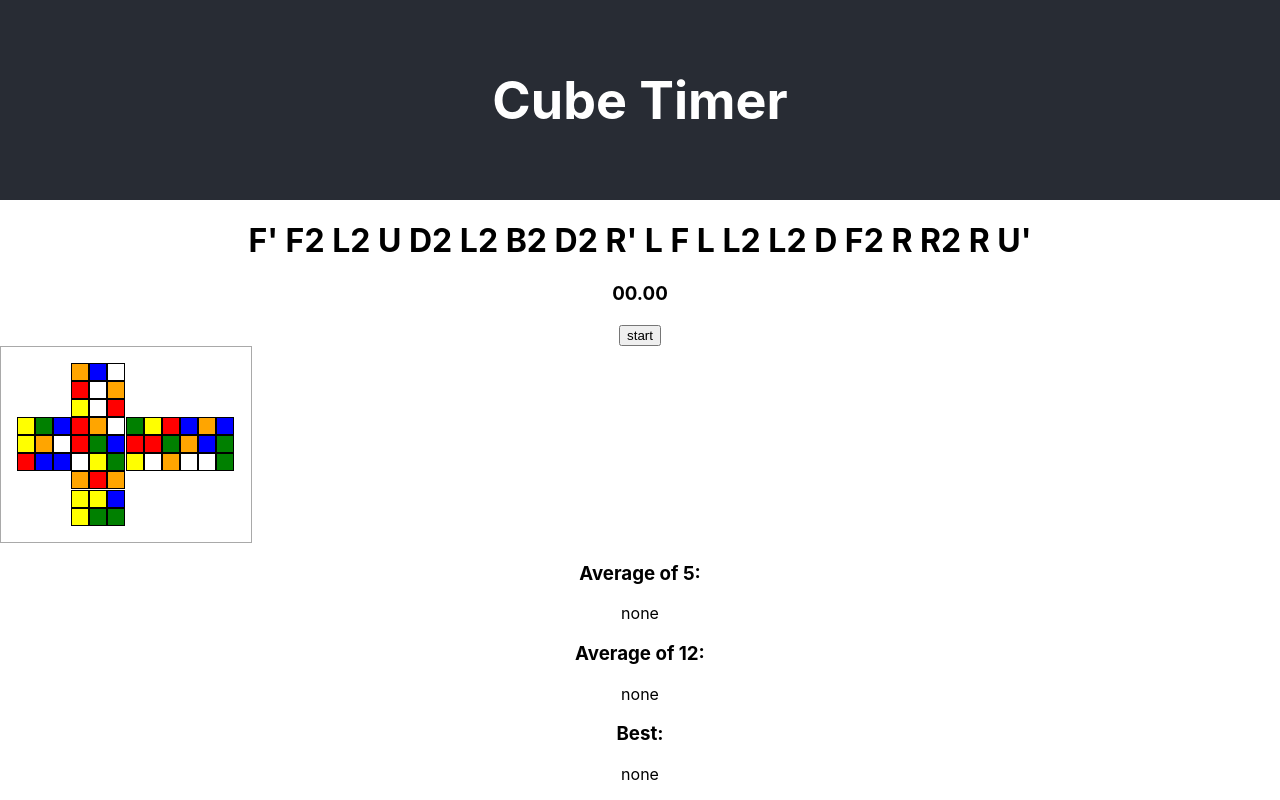
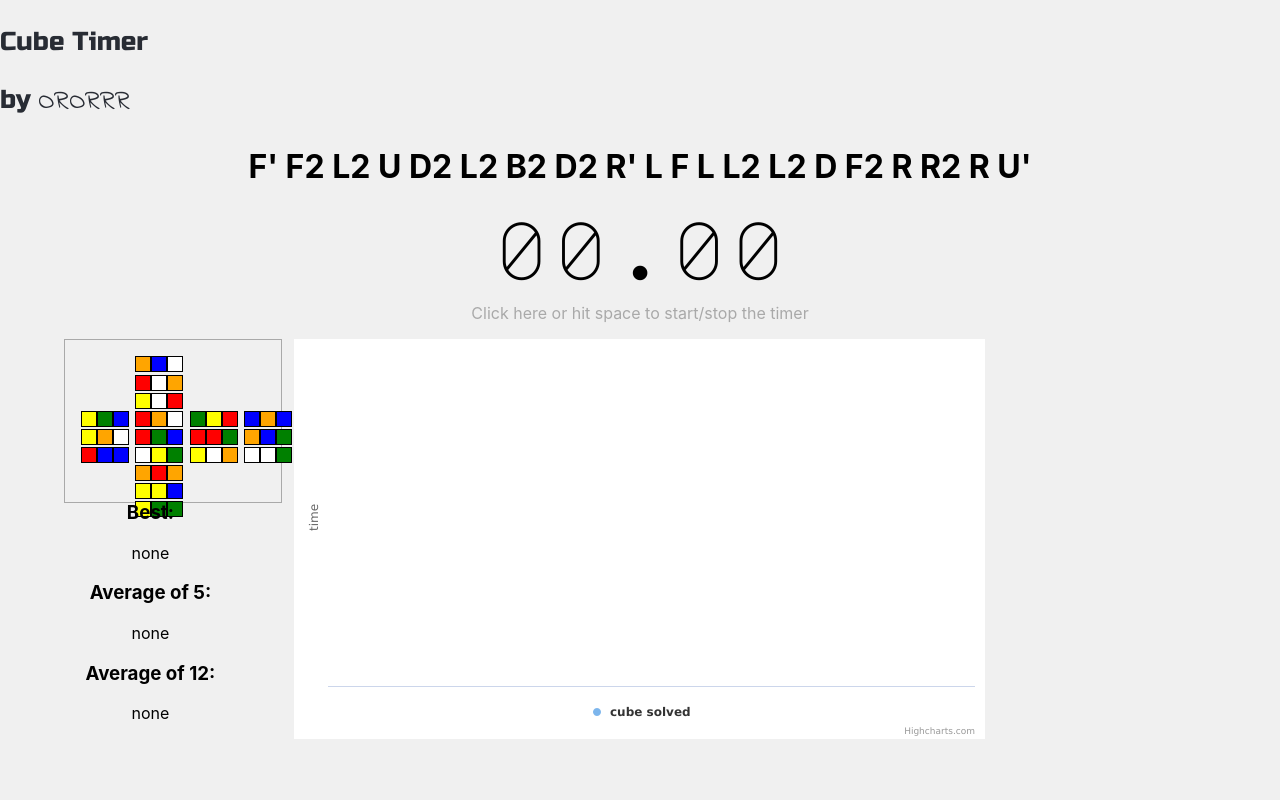
Before and after one commit to ORORRR/cube-timer, a React (Create React App) app: page / in a window 1280 px wide. Shown: the top 800 px of the page. Built offline with nearby package versions, Linux system fonts and the light colour scheme.

Commit message:
add css to arrange the composant within the page

```diff
--- a/public/index.html
+++ b/public/index.html
@@ -24,7 +24,9 @@
       work correctly both with client-side routing and a non-root public URL.
       Learn how to configure a non-root public URL by running `npm run build`.
     -->
-    <title>React App</title>
+    <title>Cube Timer</title>
+
+    <link href="https://fonts.googleapis.com/css2?family=Indie+Flower&family=Major+Mono+Display&family=Russo+One&display=swap" rel="stylesheet">
   </head>
   <body>
     <noscript>You need to enable JavaScript to run this app.</noscript>
--- a/src/App.css
+++ /dev/null
@@ -1,38 +0,0 @@
-.App {
-  text-align: center;
-}
-
-.App-logo {
-  height: 40vmin;
-  pointer-events: none;
-}
-
-@media (prefers-reduced-motion: no-preference) {
-  .App-logo {
-    animation: App-logo-spin infinite 20s linear;
-  }
-}
-
-.App-header {
-  background-color: #282c34;
-  min-height: 25vh;
-  display: flex;
-  flex-direction: column;
-  align-items: center;
-  justify-content: center;
-  font-size: calc(10px + 2vmin);
-  color: white;
-}
-
-.App-link {
-  color: #61dafb;
-}
-
-@keyframes App-logo-spin {
-  from {
-    transform: rotate(0deg);
-  }
-  to {
-    transform: rotate(360deg);
-  }
-}
--- a/src/App.js
+++ b/src/components/App/index.js
@@ -1,12 +1,23 @@
 import React, { useState, useEffect } from 'react'
-import './App.css'
-import Scramble from './components/Scramble'
-import Timer from './components/Timer'
-import ScrambleSchema from './components/ScrambleSchema'
-import SolvesList from './components/solvesList'
-import SolvesGraph from './components/solvesGraph'
-import { generateScramble } from './utils/cube'
-import Statistics from './components/Statistics'
+import Scramble from '../Scramble'
+import Timer from '../Timer'
+import ScrambleSchema from '../ScrambleSchema'
+import SolvesList from '../solvesList'
+import SolvesGraph from '../solvesGraph'
+import { generateScramble } from '../../utils/cube'
+import Statistics from '../Statistics'
+import {
+  CubeTimer,
+  Header,
+  By,
+  Utilities,
+  SchemaStatsColumn,
+  GraphColumn,
+  SolvesColumn,
+  SchemaRow,
+  StatsRow
+} from './style'
+import { format } from 'highcharts'
 
 const App = () => {
   const [timerTime, setTimerTime] = useState(0)
@@ -91,10 +102,11 @@ const App = () => {
   }
 
   return (
-    <div className="App">
-      <header className="App-header">
-        <h1>Cube Timer</h1>
-      </header>
+    <CubeTimer>
+      <Header>
+        <p>Cube Timer</p>
+        <p>by <By>ORORRR</By></p>
+      </Header>
 
       <Scramble scramble={currentScramble}></Scramble>
       <Timer
@@ -103,12 +115,29 @@ const App = () => {
         startTimer={startTimer}
         stopTimer={stopTimer}
       />
-      <ScrambleSchema scramble={currentScramble}></ScrambleSchema>
-      <SolvesList solves={solves} deleteSolve={deleteSolve}></SolvesList>
-      <Statistics solves={solves}></Statistics>
-      <SolvesGraph solves={solves}></SolvesGraph>
-    </div>
-  );
+
+      <Utilities>
+        <SchemaStatsColumn>
+          <SchemaRow>
+            <ScrambleSchema scramble={currentScramble}></ScrambleSchema>
+          </SchemaRow>
+          <StatsRow>
+            <Statistics solves={solves}></Statistics>
+          </StatsRow>
+        </SchemaStatsColumn>
+
+        <GraphColumn>
+          <SolvesGraph solves={solves}></SolvesGraph>
+        </GraphColumn>
+
+        <SolvesColumn>
+          <SolvesList solves={solves} deleteSolve={deleteSolve}></SolvesList>
+        </SolvesColumn>
+      </Utilities>
+
+
+    </CubeTimer>
+  )
 }
 
 export default App
--- /dev/null
+++ b/src/components/App/style.js
@@ -0,0 +1,77 @@
+import React from 'react'
+import styled from 'styled-components'
+import { devices } from './../../utils/devices';
+
+export const CubeTimer = styled.div `
+    text-align: center;
+`
+
+export const Header = styled.div `
+    font-size: calc(10px + 2vmin);
+    color: #282c34;
+    font-family: 'Russo One', sans-serif;
+
+    text-align: left;
+`
+
+export const By = styled.span `
+    font-family: 'Indie Flower', cursive;
+`;
+
+export const Utilities = styled.div `
+    width : 100%;
+    padding-left: 5%;
+    padding-right: 5%;
+    margin-top: 5vh;
+
+    @media ${devices.laptop} {
+        margin-top: 0;
+        max-height: 50vh;
+        height: 50vh;
+    }
+`
+
+const Column = styled.div `
+    display: inline-block;
+    vertical-align:top;
+
+    width: 100%;
+`
+
+export const SchemaStatsColumn = styled(Column) `
+    @media ${devices.laptop} {
+        width: 15%;
+        height: 100%;
+        position: relative;
+    }
+`
+
+export const SchemaRow = styled.div `
+    width: fit-content;
+    margin: auto;
+`
+
+export const StatsRow = styled.div `
+    @media ${devices.laptop} {
+        position: absolute;
+        bottom: 0px;
+        width: 100%;
+    }
+`
+
+export const GraphColumn =  styled(Column) `
+    @media ${devices.laptop} {
+        width: 60%;
+        margin-left: 5%;
+        margin-right: 5%;
+        vertical-align: bottom;
+    }
+`
+
+export const SolvesColumn =  styled(Column) `
+    @media ${devices.laptop} {
+        width: 15%;
+    }
+    overflow-y: auto;
+    max-height: inherit;
+`
--- a/src/components/Statistics/index.js
+++ b/src/components/Statistics/index.js
@@ -19,12 +19,12 @@ const Statistics = ({ solves })  => {
 
     return (
         <div>
+            <h3>Best:</h3>
+            <p>{ bestTime? msToTime(bestTime) : 'none' }</p>
             <h3>Average of 5:</h3>
             <p>{ averageOf5? msToTime(averageOf5) : 'none' }</p>
             <h3>Average of 12:</h3>
             <p>{ averageOf12? msToTime(averageOf12) : 'none' }</p>
-            <h3>Best:</h3>
-            <p>{ bestTime? msToTime(bestTime) : 'none' }</p>
         </div>
     )
 }
--- a/src/components/Timer/index.js
+++ b/src/components/Timer/index.js
@@ -1,15 +1,18 @@
 import React from 'react'
 import { msToTime } from '../../utils/time'
+import {
+    Time,
+    Indication,
+    TimerBlock
+  } from './style'
 
 const Timer = ({time, isOn, startTimer, stopTimer})  => {
-    let startButton = <button onClick={startTimer}>start</button>
-    let stopButton = <button onClick={stopTimer}>stop</button>
 
     return (
-        <>
-            <h3>{msToTime(time)}</h3>
-            { isOn? stopButton : startButton }
-        </>
+        <TimerBlock onClick={isOn? stopTimer : startTimer}>
+            <Time >{msToTime(time)}</Time>
+            <Indication>Click here or hit space to start/stop the timer</Indication>
+        </TimerBlock>
     )
 }
 
--- /dev/null
+++ b/src/components/Timer/style.js
@@ -0,0 +1,17 @@
+import React from 'react'
+import styled from 'styled-components'
+
+
+export const Time = styled.div `
+  font-family: 'Major Mono Display', monospace;
+  font-size: 5em;
+`;
+
+export const Indication = styled.p `
+  font-size: 1em;
+  color: darkgrey;
+`;
+
+export const TimerBlock = styled.div `
+
+`;
--- a/src/index.css
+++ b/src/index.css
@@ -5,9 +5,12 @@ body {
     sans-serif;
   -webkit-font-smoothing: antialiased;
   -moz-osx-font-smoothing: grayscale;
+
+  background-color: #F0F0F0;
 }
 
-code {
-  font-family: source-code-pro, Menlo, Monaco, Consolas, 'Courier New',
-    monospace;
+* {
+  -webkit-box-sizing: border-box;
+     -moz-box-sizing: border-box;
+          box-sizing: border-box;
 }
--- a/src/index.js
+++ b/src/index.js
@@ -1,7 +1,7 @@
 import React from 'react';
 import ReactDOM from 'react-dom';
 import './index.css';
-import App from './App';
+import App from './components/App';
 import * as serviceWorker from './serviceWorker';
 
 ReactDOM.render(
--- /dev/null
+++ b/src/utils/devices.js
@@ -0,0 +1,20 @@
+const sizes = {
+    mobileS: '320px',
+    mobileM: '375px',
+    mobileL: '425px',
+    tablet: '768px',
+    laptop: '1024px',
+    laptopL: '1440px',
+    desktop: '2560px'
+  }
+
+export const devices = {
+    mobileS: `(min-width: ${sizes.mobileS})`,
+    mobileM: `(min-width: ${sizes.mobileM})`,
+    mobileL: `(min-width: ${sizes.mobileL})`,
+    tablet: `(min-width: ${sizes.tablet})`,
+    laptop: `(min-width: ${sizes.laptop})`,
+    laptopL: `(min-width: ${sizes.laptopL})`,
+    desktop: `(min-width: ${sizes.desktop})`,
+    desktopL: `(min-width: ${sizes.desktop})`
+  }
```
Also changed, not shown: src/components/App/test.js (added, +9 -0 lines), src/logo.svg (deleted).
